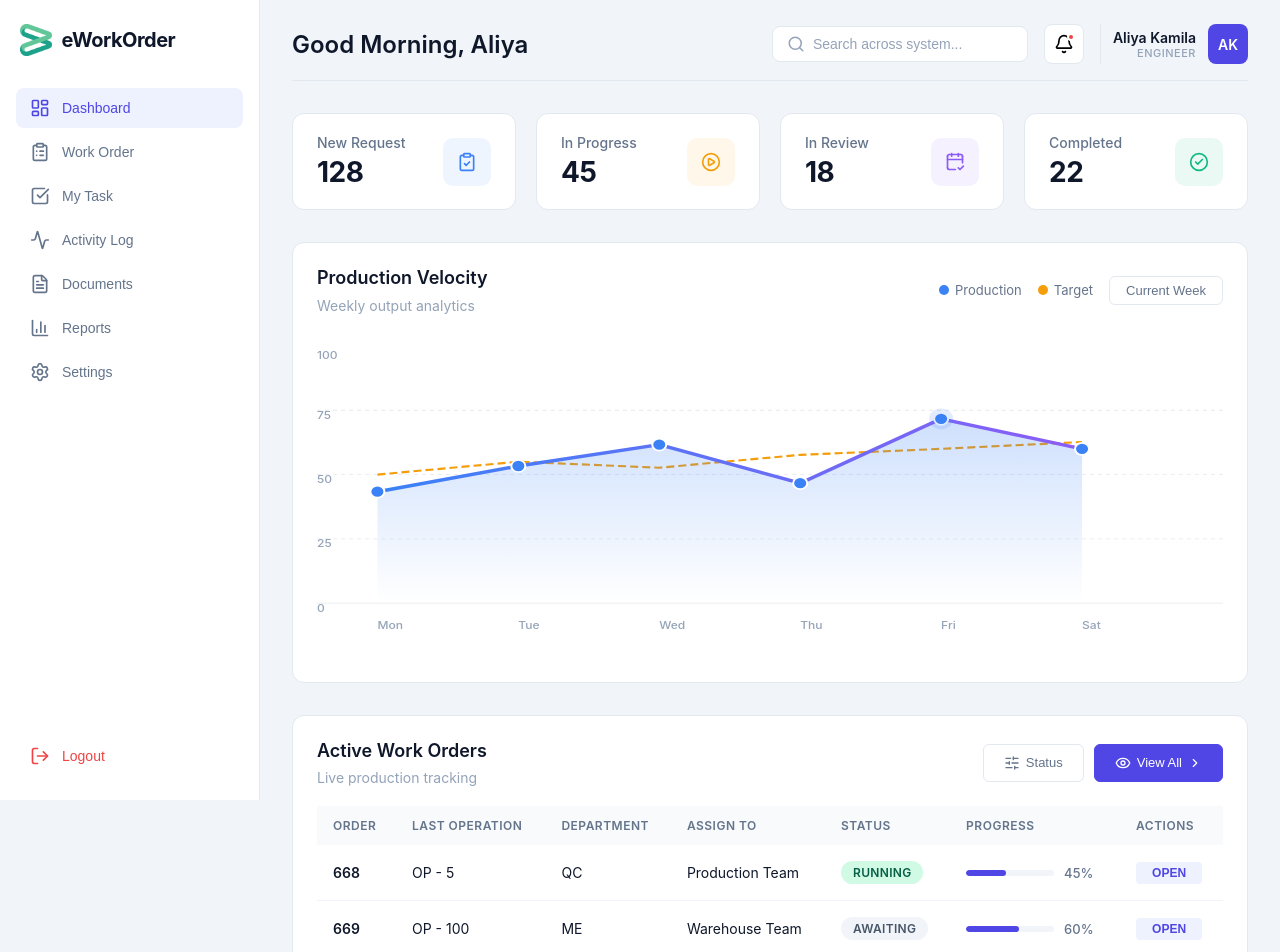
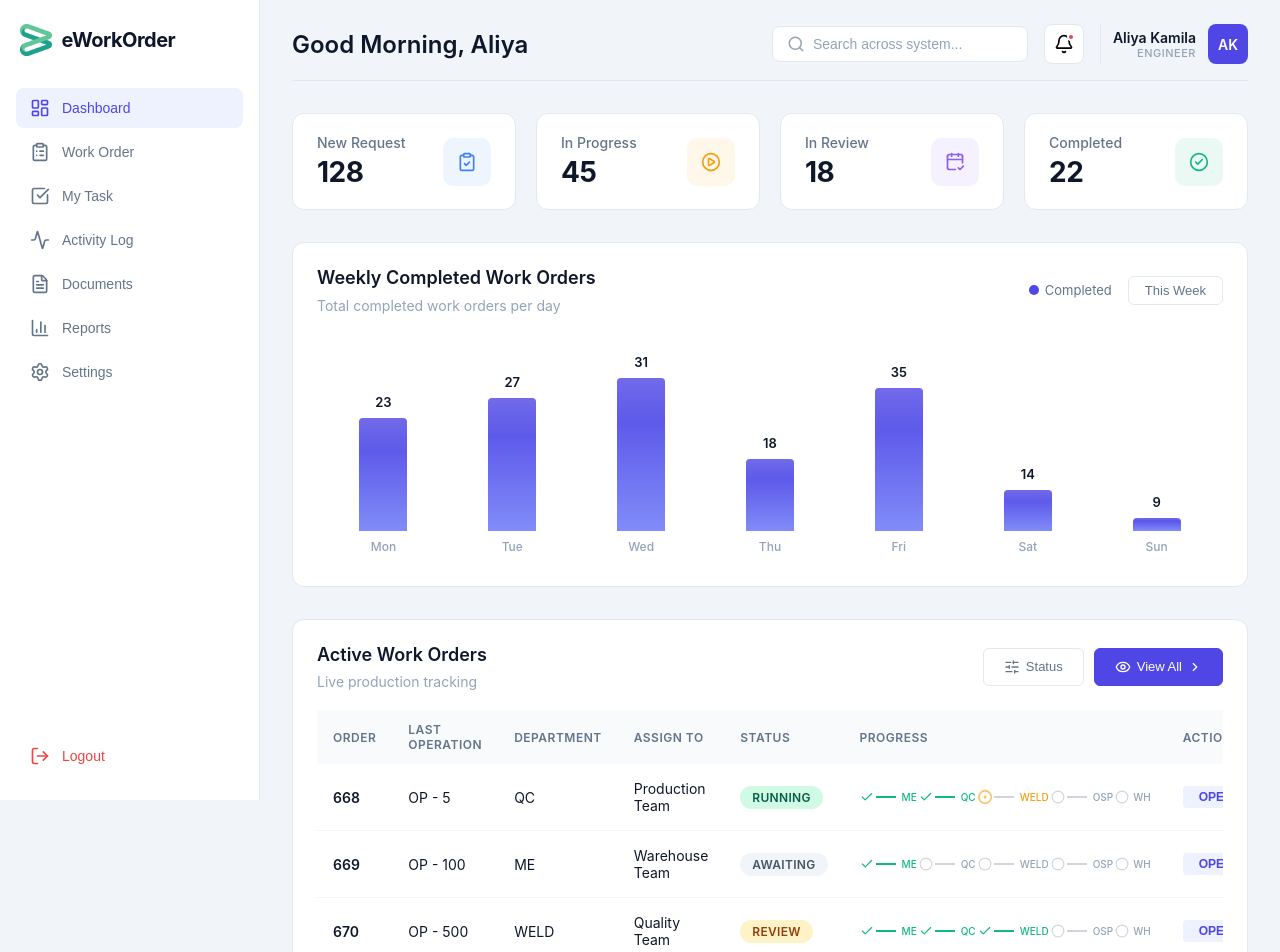
Before and after one commit to Aliyamkamila/paprika, a React app in the folder frontend/: page /dashboard in a window 1280 px wide. Shown: the top 952 px of the page. Built offline with nearby package versions, Linux system fonts and the light colour scheme; the HTML template or start-up script is replaced by a standard one.

Commit message:
dashboard v2

```diff
--- a/frontend/src/pages/dashboard/DashboardPage.jsx
+++ b/frontend/src/pages/dashboard/DashboardPage.jsx
@@ -10,7 +10,6 @@ import {
   LogOut,
   Bell,
   Search,
-  Plus,
   SlidersHorizontal,
   ClipboardCheck,
   PlayCircle,
@@ -19,6 +18,9 @@ import {
   Eye,
   ChevronRight,
   ChevronLeft,
+  Check,
+  Circle,
+  CircleDot,
 } from "lucide-react";
 import bhLogo from "../../assets/logo.png";
 
@@ -30,11 +32,76 @@ const summaryCards = [
 ];
 
 const workOrders = [
-  { order: "668", op: "OP - 5", dept: "QC", assign: "Production Team", status: "RUNNING", progress: 45 },
-  { order: "669", op: "OP - 100", dept: "ME", assign: "Warehouse Team", status: "AWAITING", progress: 60 },
-  { order: "670", op: "OP - 500", dept: "WELD", assign: "Quality Team", status: "REVIEW", progress: 25 },
-  { order: "671", op: "OP - 75", dept: "QC", assign: "Quality Team", status: "RUNNING", progress: 80 },
-  { order: "672", op: "OP - 200", dept: "ME", assign: "Production Team", status: "AWAITING", progress: 30 },
+  {
+    order: "668",
+    op: "OP - 5",
+    dept: "QC",
+    assign: "Production Team",
+    status: "RUNNING",
+    stages: [
+      { name: "ME", status: "completed" },
+      { name: "QC", status: "completed" },
+      { name: "WELD", status: "active" },
+      { name: "OSP", status: "pending" },
+      { name: "WH", status: "pending" },
+    ]
+  },
+  {
+    order: "669",
+    op: "OP - 100",
+    dept: "ME",
+    assign: "Warehouse Team",
+    status: "AWAITING",
+    stages: [
+      { name: "ME", status: "completed" },
+      { name: "QC", status: "pending" },
+      { name: "WELD", status: "pending" },
+      { name: "OSP", status: "pending" },
+      { name: "WH", status: "pending" },
+    ]
+  },
+  {
+    order: "670",
+    op: "OP - 500",
+    dept: "WELD",
+    assign: "Quality Team",
+    status: "REVIEW",
+    stages: [
+      { name: "ME", status: "completed" },
+      { name: "QC", status: "completed" },
+      { name: "WELD", status: "completed" },
+      { name: "OSP", status: "pending" },
+      { name: "WH", status: "pending" },
+    ]
+  },
+  {
+    order: "671",
+    op: "OP - 75",
+    dept: "QC",
+    assign: "Quality Team",
+    status: "RUNNING",
+    stages: [
+      { name: "ME", status: "completed" },
+      { name: "QC", status: "completed" },
+      { name: "WELD", status: "active" },
+      { name: "OSP", status: "pending" },
+      { name: "WH", status: "pending" },
+    ]
+  },
+  {
+    order: "672",
+    op: "OP - 200",
+    dept: "ME",
+    assign: "Production Team",
+    status: "AWAITING",
+    stages: [
+      { name: "ME", status: "pending" },
+      { name: "QC", status: "pending" },
+      { name: "WELD", status: "pending" },
+      { name: "OSP", status: "pending" },
+      { name: "WH", status: "pending" },
+    ]
+  },
 ];
 
 function StatusBadge({ status }) {
@@ -48,6 +115,37 @@ function StatusBadge({ status }) {
   const statusInfo = statusMap[key] || statusMap.running;
 
   return <span className={`status-badge ${statusInfo.class}`}>{statusInfo.label}</span>;
+}
+
+function StageTimeline({ stages }) {
+  const getIcon = (status) => {
+    switch(status) {
+      case 'completed':
+        return <Check size={14} className="stage-icon completed" />;
+      case 'active':
+        return <CircleDot size={14} className="stage-icon active" />;
+      case 'pending':
+        return <Circle size={14} className="stage-icon pending" />;
+      default:
+        return <Circle size={14} className="stage-icon pending" />;
+    }
+  };
+
+  return (
+    <div className="stage-timeline">
+      {stages.map((stage, index) => (
+        <div key={index} className="stage-item">
+          <div className="stage-icon-wrapper">
+            {getIcon(stage.status)}
+            {index < stages.length - 1 && (
+              <div className={`stage-line ${stage.status === 'completed' ? 'completed' : ''}`} />
+            )}
+          </div>
+          <span className={`stage-name ${stage.status}`}>{stage.name}</span>
+        </div>
+      ))}
+    </div>
+  );
 }
 
 export default function DashboardPage() {
@@ -150,100 +248,63 @@ export default function DashboardPage() {
           ))}
         </section>
 
-        {/* Chart Section - Line Diagram */}
+        {/* Chart Section - Bar Chart */}
         <section className="chart-section">
           <div className="chart-header">
             <div className="chart-title-group">
-              <h2 className="chart-title">Production Velocity</h2>
-              <p className="chart-subtitle">Weekly output analytics</p>
+              <h2 className="chart-title">Weekly Completed Work Orders</h2>
+              <p className="chart-subtitle">Total completed work orders per day</p>
             </div>
             <div className="chart-controls">
               <div className="chart-legend">
                 <span className="legend-item">
-                  <span className="legend-dot running"></span>
-                  Production
-                </span>
-                <span className="legend-item">
-                  <span className="legend-dot target"></span>
-                  Target
+                  <span className="legend-dot completed"></span>
+                  Completed
                 </span>
               </div>
-              <button className="btn-outline">Current Week</button>
+              <button className="btn-outline">This Week</button>
             </div>
           </div>
 
-          {/* Line Chart */}
-          <div className="line-chart-container">
-            <svg className="line-chart" viewBox="0 0 900 350" preserveAspectRatio="none">
-              {/* Grid lines */}
-              <line x1="0" y1="300" x2="900" y2="300" stroke="#e5e7eb" strokeWidth="1" />
-              <line x1="0" y1="225" x2="900" y2="225" stroke="#e5e7eb" strokeWidth="1" strokeDasharray="4" />
-              <line x1="0" y1="150" x2="900" y2="150" stroke="#e5e7eb" strokeWidth="1" strokeDasharray="4" />
-              <line x1="0" y1="75" x2="900" y2="75" stroke="#e5e7eb" strokeWidth="1" strokeDasharray="4" />
-
-              {/* Y-axis labels */}
-              <text x="0" y="310" className="chart-label">0</text>
-              <text x="0" y="235" className="chart-label">25</text>
-              <text x="0" y="160" className="chart-label">50</text>
-              <text x="0" y="85" className="chart-label">75</text>
-              <text x="0" y="15" className="chart-label">100</text>
-
-              {/* Target Line (dashed) */}
-              <polyline
-                points="60,150 200,135 340,142 480,127 620,120 760,112"
-                fill="none"
-                stroke="#f59e0b"
-                strokeWidth="2.5"
-                strokeDasharray="8,4"
-              />
-
-              {/* Production Line with gradient */}
-              <defs>
-                <linearGradient id="lineGradient" x1="0%" y1="0%" x2="100%" y2="0%">
-                  <stop offset="0%" stopColor="#3b82f6" />
-                  <stop offset="100%" stopColor="#8b5cf6" />
-                </linearGradient>
-                <linearGradient id="areaGradient" x1="0%" y1="0%" x2="0%" y2="100%">
-                  <stop offset="0%" stopColor="#3b82f6" stopOpacity="0.25" />
-                  <stop offset="100%" stopColor="#3b82f6" stopOpacity="0" />
-                </linearGradient>
-              </defs>
-
-              {/* Area under the line */}
-              <polygon
-                points="60,300 60,170 200,140 340,115 480,160 620,85 760,120 760,300"
-                fill="url(#areaGradient)"
-              />
-
-              {/* Production Line */}
-              <polyline
-                points="60,170 200,140 340,115 480,160 620,85 760,120"
-                fill="none"
-                stroke="url(#lineGradient)"
-                strokeWidth="4"
-                strokeLinecap="round"
-                strokeLinejoin="round"
-              />
-
-              {/* Data points */}
-              <circle cx="60" cy="170" r="7" fill="#3b82f6" stroke="#ffffff" strokeWidth="2" />
-              <circle cx="200" cy="140" r="7" fill="#3b82f6" stroke="#ffffff" strokeWidth="2" />
-              <circle cx="340" cy="115" r="7" fill="#3b82f6" stroke="#ffffff" strokeWidth="2" />
-              <circle cx="480" cy="160" r="7" fill="#3b82f6" stroke="#ffffff" strokeWidth="2" />
-              <circle cx="620" cy="85" r="7" fill="#3b82f6" stroke="#ffffff" strokeWidth="2" />
-              <circle cx="760" cy="120" r="7" fill="#3b82f6" stroke="#ffffff" strokeWidth="2" />
-
-              {/* Glow effect */}
-              <circle cx="620" cy="85" r="12" fill="#3b82f6" opacity="0.15" />
-
-              {/* X-axis labels */}
-              <text x="60" y="330" className="chart-label">Mon</text>
-              <text x="200" y="330" className="chart-label">Tue</text>
-              <text x="340" y="330" className="chart-label">Wed</text>
-              <text x="480" y="330" className="chart-label">Thu</text>
-              <text x="620" y="330" className="chart-label">Fri</text>
-              <text x="760" y="330" className="chart-label">Sat</text>
-            </svg>
+          {/* Bar Chart */}
+          <div className="bar-chart-container">
+            <div className="bar-chart">
+              <div className="bar-item" style={{ height: '80%' }}>
+                <div className="bar-value">23</div>
+                <div className="bar-bar" style={{ height: '80%' }}></div>
+                <div className="bar-label">Mon</div>
+              </div>
+              <div className="bar-item" style={{ height: '90%' }}>
+                <div className="bar-value">27</div>
+                <div className="bar-bar" style={{ height: '90%' }}></div>
+                <div className="bar-label">Tue</div>
+              </div>
+              <div className="bar-item" style={{ height: '100%' }}>
+                <div className="bar-value">31</div>
+                <div className="bar-bar" style={{ height: '100%' }}></div>
+                <div className="bar-label">Wed</div>
+              </div>
+              <div className="bar-item" style={{ height: '60%' }}>
+                <div className="bar-value">18</div>
+                <div className="bar-bar" style={{ height: '60%' }}></div>
+                <div className="bar-label">Thu</div>
+              </div>
+              <div className="bar-item" style={{ height: '95%' }}>
+                <div className="bar-value">35</div>
+                <div className="bar-bar" style={{ height: '95%' }}></div>
+                <div className="bar-label">Fri</div>
+              </div>
+              <div className="bar-item" style={{ height: '45%' }}>
+                <div className="bar-value">14</div>
+                <div className="bar-bar" style={{ height: '45%' }}></div>
+                <div className="bar-label">Sat</div>
+              </div>
+              <div className="bar-item" style={{ height: '30%' }}>
+                <div className="bar-value">9</div>
+                <div className="bar-bar" style={{ height: '30%' }}></div>
+                <div className="bar-label">Sun</div>
+              </div>
+            </div>
           </div>
         </section>
 
@@ -289,15 +350,7 @@ export default function DashboardPage() {
                     <td>{work.assign}</td>
                     <td><StatusBadge status={work.status} /></td>
                     <td>
-                      <div className="progress-container">
-                        <div className="progress-bar">
-                          <div
-                            className="progress-fill"
-                            style={{ width: `${work.progress}%` }}
-                          ></div>
-                        </div>
-                        <span className="progress-text">{work.progress}%</span>
-                      </div>
+                      <StageTimeline stages={work.stages} />
                     </td>
                     <td>
                       <button className="btn-action">OPEN</button>
--- a/frontend/src/pages/dashboard/dashboard.css
+++ b/frontend/src/pages/dashboard/dashboard.css
@@ -358,12 +358,8 @@ body {
   border-radius: 50%;
 }
 
-.legend-dot.running {
-  background: #3b82f6;
-}
-
-.legend-dot.target {
-  background: #f59e0b;
+.legend-dot.completed {
+  background: #4f46e5;
 }
 
 .btn-outline {
@@ -382,20 +378,72 @@ body {
   border-color: #cbd5e1;
 }
 
-/* ===== LINE CHART ===== */
-.line-chart-container {
+/* ===== BAR CHART ===== */
+.bar-chart-container {
   width: 100%;
-  padding: 8px 0;
+  padding: 16px 0 8px 0;
 }
 
-.line-chart {
-  width: 100%;
-  height: 300px;
+.bar-chart {
+  display: flex;
+  align-items: flex-end;
+  justify-content: space-between;
+  height: 200px;
+  gap: 12px;
+  padding: 0 8px;
 }
 
-.chart-label {
+.bar-item {
+  display: flex;
+  flex-direction: column;
+  align-items: center;
+  justify-content: flex-end;
+  flex: 1;
+  height: 100%;
+  gap: 8px;
+  transition: all 0.3s ease;
+}
+
+.bar-item:hover {
+  transform: translateY(-4px);
+}
+
+.bar-value {
+  font-size: 13px;
+  font-weight: 600;
+  color: #0f172a;
+}
+
+.bar-bar {
+  width: 100%;
+  max-width: 48px;
+  min-height: 4px;
+  background: linear-gradient(180deg, #4f46e5, #818cf8);
+  border-radius: 4px 4px 0 0;
+  transition: all 0.3s ease;
+  position: relative;
+}
+
+.bar-item:hover .bar-bar {
+  opacity: 0.8;
+  transform: scaleY(1.02);
+  transform-origin: bottom;
+}
+
+.bar-bar::after {
+  content: '';
+  position: absolute;
+  top: 0;
+  left: 0;
+  right: 0;
+  height: 30%;
+  background: linear-gradient(180deg, rgba(255,255,255,0.2), transparent);
+  border-radius: 4px 4px 0 0;
+}
+
+.bar-label {
   font-size: 12px;
-  fill: #94a3b8;
+  color: #94a3b8;
   font-weight: 500;
 }
 
@@ -443,7 +491,6 @@ body {
   align-items: center;
 }
 
-/* Tombol dengan ukuran yang sama */
 .btn-secondary,
 .btn-view-all {
   display: flex;
@@ -531,56 +578,82 @@ body {
   color: #4f46e5;
 }
 
-/* ===== TABLE FOOTER ===== */
-.table-footer {
+/* ===== STAGE TIMELINE ===== */
+.stage-timeline {
   display: flex;
-  justify-content: space-between;
   align-items: center;
-  margin-top: 16px;
-  padding-top: 16px;
-  border-top: 1px solid #f1f5f9;
-  flex-wrap: wrap;
-  gap: 12px;
+  gap: 2px;
+  padding: 4px 0;
 }
 
-.table-count {
-  font-size: 14px;
-  color: #64748b;
-}
-
-.table-count strong {
-  color: #0f172a;
-}
-
-.table-pagination {
+.stage-item {
   display: flex;
+  align-items: center;
   gap: 4px;
 }
 
-.pagination-btn {
-  width: 32px;
-  height: 32px;
-  border: 1px solid #e2e8f0;
-  background: #ffffff;
-  border-radius: 6px;
-  color: #64748b;
-  font-size: 13px;
-  cursor: pointer;
-  transition: all 0.2s ease;
+.stage-icon-wrapper {
   display: flex;
   align-items: center;
-  justify-content: center;
+  position: relative;
 }
 
-.pagination-btn:hover:not(.active) {
-  background: #f8fafc;
-  border-color: #cbd5e1;
+.stage-icon {
+  flex-shrink: 0;
 }
 
-.pagination-btn.active {
-  background: #4f46e5;
-  color: #ffffff;
-  border-color: #4f46e5;
+.stage-icon.completed {
+  color: #10b981;
+}
+
+.stage-icon.active {
+  color: #f59e0b;
+  animation: pulse-dot 1.5s infinite;
+}
+
+.stage-icon.pending {
+  color: #d1d5db;
+}
+
+.stage-line {
+  width: 20px;
+  height: 2px;
+  background: #d1d5db;
+  margin: 0 2px;
+}
+
+.stage-line.completed {
+  background: #10b981;
+}
+
+.stage-name {
+  font-size: 10px;
+  font-weight: 500;
+  color: #64748b;
+  white-space: nowrap;
+}
+
+.stage-name.completed {
+  color: #10b981;
+}
+
+.stage-name.active {
+  color: #f59e0b;
+}
+
+.stage-name.pending {
+  color: #94a3b8;
+}
+
+@keyframes pulse-dot {
+  0%, 100% {
+    transform: scale(1);
+    opacity: 1;
+  }
+  50% {
+    transform: scale(1.3);
+    opacity: 0.7;
+  }
 }
 
 /* ===== STATUS BADGE ===== */
@@ -608,34 +681,86 @@ body {
   color: #92400e;
 }
 
-/* ===== PROGRESS BAR ===== */
-.progress-container {
+/* ===== TABLE FOOTER ===== */
+.table-footer {
+  display: flex;
+  justify-content: space-between;
+  align-items: center;
+  margin-top: 16px;
+  padding-top: 16px;
+  border-top: 1px solid #f1f5f9;
+  flex-wrap: wrap;
+  gap: 12px;
+}
+
+.table-count {
+  font-size: 14px;
+  color: #64748b;
+}
+
+.table-count strong {
+  color: #0f172a;
+}
+
+.table-pagination {
   display: flex;
   align-items: center;
-  gap: 10px;
+  gap: 4px;
 }
 
-.progress-bar {
-  flex: 1;
-  min-width: 80px;
-  height: 6px;
-  background: #f1f5f9;
-  border-radius: 3px;
-  overflow: hidden;
+.pagination-btn {
+  width: 36px;
+  height: 36px;
+  border: 1px solid #e2e8f0;
+  background: #ffffff;
+  border-radius: 8px;
+  color: #64748b;
+  font-size: 14px;
+  font-weight: 500;
+  cursor: pointer;
+  transition: all 0.2s ease;
+  display: flex;
+  align-items: center;
+  justify-content: center;
 }
 
-.progress-fill {
-  height: 100%;
-  background: #4f46e5;
-  border-radius: 3px;
-  transition: width 0.3s ease;
+.pagination-btn:hover:not(.active) {
+  background: #f8fafc;
+  border-color: #cbd5e1;
+  transform: translateY(-1px);
 }
 
-.progress-text {
-  font-size: 13px;
+.pagination-btn.active {
+  background: #4f46e5;
+  color: #ffffff;
+  border-color: #4f46e5;
+  box-shadow: 0 2px 8px rgba(79, 70, 229, 0.3);
+}
+
+.pagination-btn.pagination-prev,
+.pagination-btn.pagination-next {
+  border-color: transparent;
+  background: transparent;
+  color: #94a3b8;
+}
+
+.pagination-btn.pagination-prev:hover,
+.pagination-btn.pagination-next:hover {
+  background: #f1f5f9;
+  color: #0f172a;
+  transform: translateY(-1px);
+}
+
+.pagination-dots {
+  display: flex;
+  align-items: center;
+  justify-content: center;
+  width: 36px;
+  height: 36px;
+  color: #94a3b8;
+  font-size: 14px;
   font-weight: 500;
-  color: #64748b;
-  min-width: 40px;
+  letter-spacing: 1px;
 }
 
 /* ===== ACTION BUTTON ===== */
@@ -701,10 +826,6 @@ body {
     width: 150px;
   }
 
-  .line-chart {
-    height: 250px;
-  }
-
   .table-header {
     flex-wrap: wrap;
   }
@@ -721,6 +842,48 @@ body {
   .btn-view-all {
     min-width: 80px;
     padding: 8px 14px;
+  }
+
+  .bar-chart {
+    height: 160px;
+    gap: 8px;
+  }
+
+  .bar-bar {
+    max-width: 36px;
+  }
+
+  .bar-value {
+    font-size: 11px;
+  }
+
+  .stage-timeline {
+    gap: 1px;
+  }
+
+  .stage-line {
+    width: 12px;
+  }
+
+  .stage-name {
+    font-size: 8px;
+  }
+
+  .stage-icon {
+    width: 12px;
+    height: 12px;
+  }
+
+  .pagination-btn {
+    width: 32px;
+    height: 32px;
+    font-size: 13px;
+  }
+
+  .pagination-dots {
+    width: 32px;
+    height: 32px;
+    font-size: 13px;
   }
 }
 
@@ -770,8 +933,46 @@ body {
     justify-content: center;
   }
 
-  .line-chart {
-    height: 200px;
+  .bar-chart {
+    height: 140px;
+    gap: 6px;
+  }
+
+  .bar-bar {
+    max-width: 28px;
+  }
+
+  .bar-value {
+    font-size: 10px;
+  }
+
+  .bar-label {
+    font-size: 10px;
+  }
+
+  .stage-timeline {
+    flex-wrap: wrap;
+    gap: 4px;
+  }
+
+  .stage-line {
+    width: 8px;
+  }
+
+  .stage-name {
+    font-size: 7px;
+  }
+
+  .pagination-btn {
+    width: 30px;
+    height: 30px;
+    font-size: 12px;
+  }
+
+  .pagination-dots {
+    width: 30px;
+    height: 30px;
+    font-size: 12px;
   }
 }
 
@@ -799,14 +1000,57 @@ body {
     justify-content: space-between;
   }
 
-  .line-chart {
-    height: 180px;
-  }
-
   .btn-secondary,
   .btn-view-all {
     font-size: 12px;
     padding: 8px 12px;
     height: 34px;
   }
+
+  .bar-chart {
+    height: 120px;
+    gap: 4px;
+  }
+
+  .bar-bar {
+    max-width: 20px;
+  }
+
+  .bar-value {
+    font-size: 9px;
+  }
+
+  .bar-label {
+    font-size: 8px;
+  }
+
+  .stage-timeline {
+    gap: 2px;
+  }
+
+  .stage-line {
+    width: 6px;
+  }
+
+  .stage-name {
+    font-size: 6px;
+  }
+
+  .stage-icon {
+    width: 10px;
+    height: 10px;
+  }
+
+  .pagination-btn {
+    width: 28px;
+    height: 28px;
+    font-size: 11px;
+    border-radius: 6px;
+  }
+
+  .pagination-dots {
+    width: 28px;
+    height: 28px;
+    font-size: 11px;
+  }
 }
```
